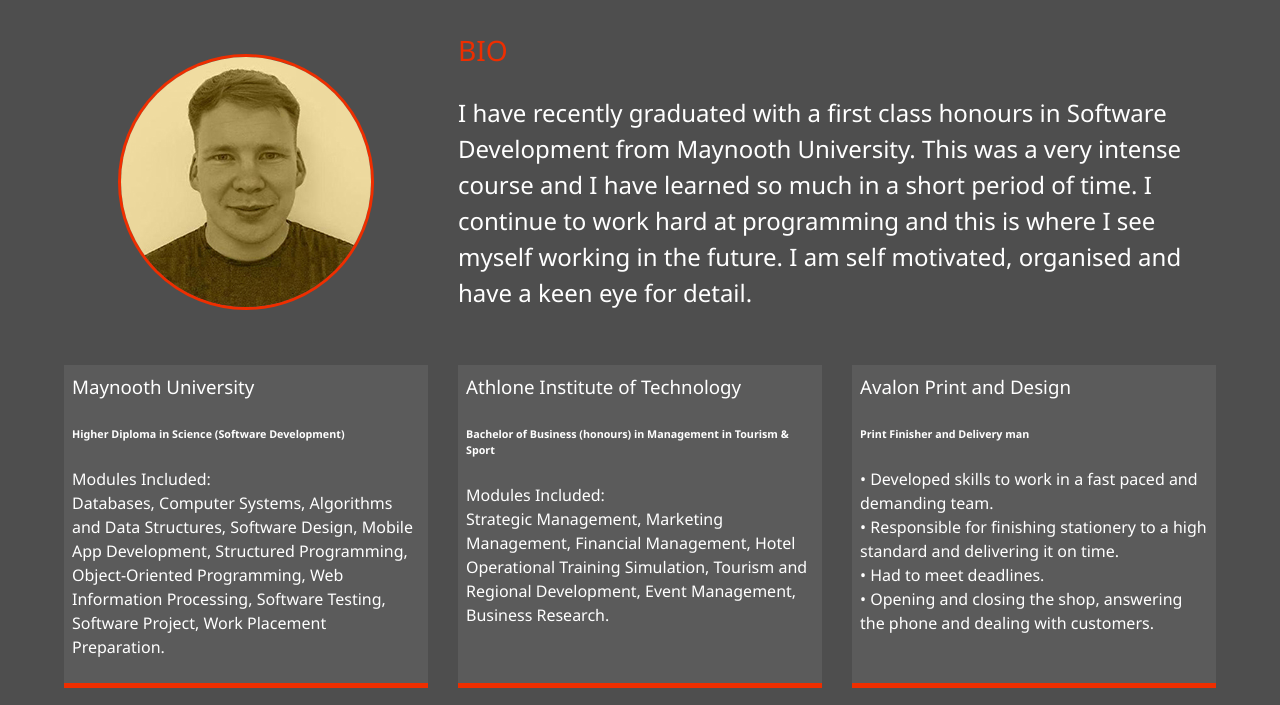
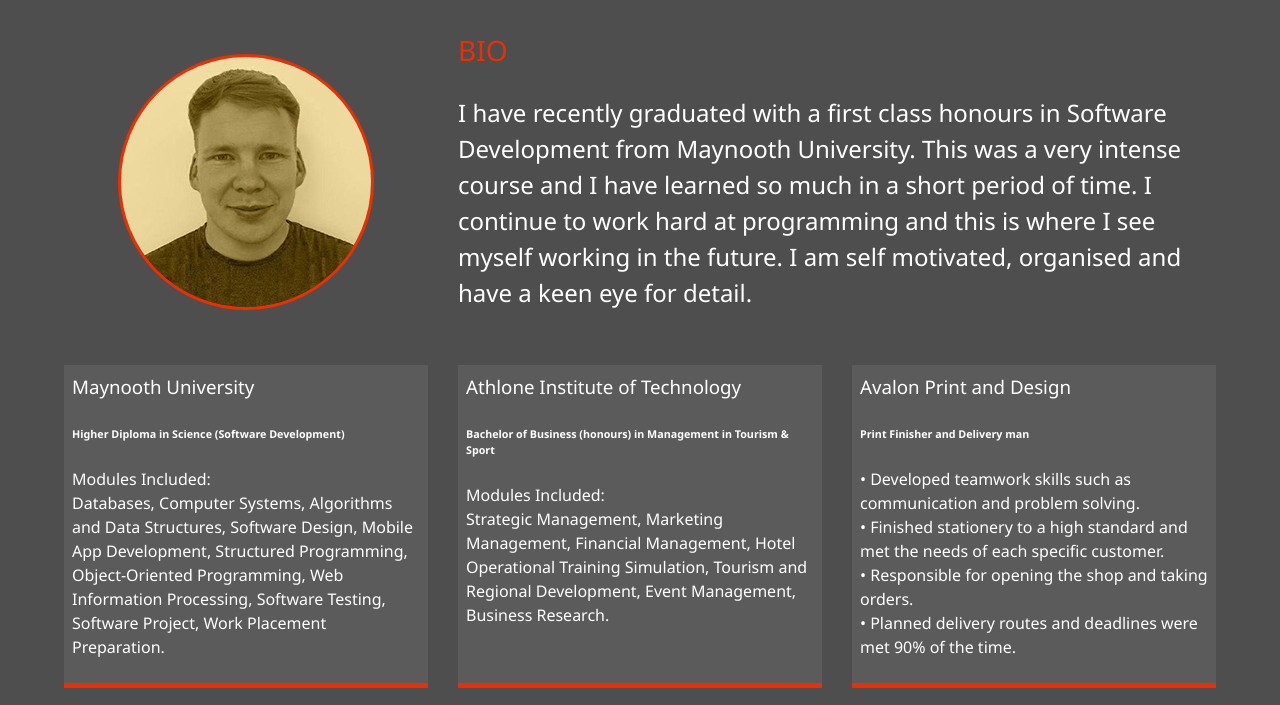
Before and after one commit to DavidGilkeson/myportfolio, a website: page dist/about.html in a window 1280 px wide. Shown: the part 247-952 px from the top of the page. Drawn offline with Linux system fonts and the light colour scheme.

Commit message:
Updated about Job

```diff
--- a/dist/about.html
+++ b/dist/about.html
@@ -83,13 +83,13 @@
             <div class="job job-3">
                 <h3>Avalon Print and Design</h3>
                 <h6>Print Finisher and Delivery man</h6>
-                <p>• Developed skills to work in a fast paced and demanding team.
+                <p>• Developed teamwork skills such as communication and problem solving.
                     <br>
-                • Responsible for finishing stationery to a high standard and delivering it on time.
+                • Finished stationery to a high standard and met the needs of each specific customer.
                     <br>
-                • Had to meet deadlines.
+                • Responsible for opening the shop and taking orders.
                     <br>
-                • Opening and closing the shop, answering the phone and dealing with customers.
+                • Planned delivery routes and deadlines were met 90% of the time.
 </p>
             </div>
             </div>
```
